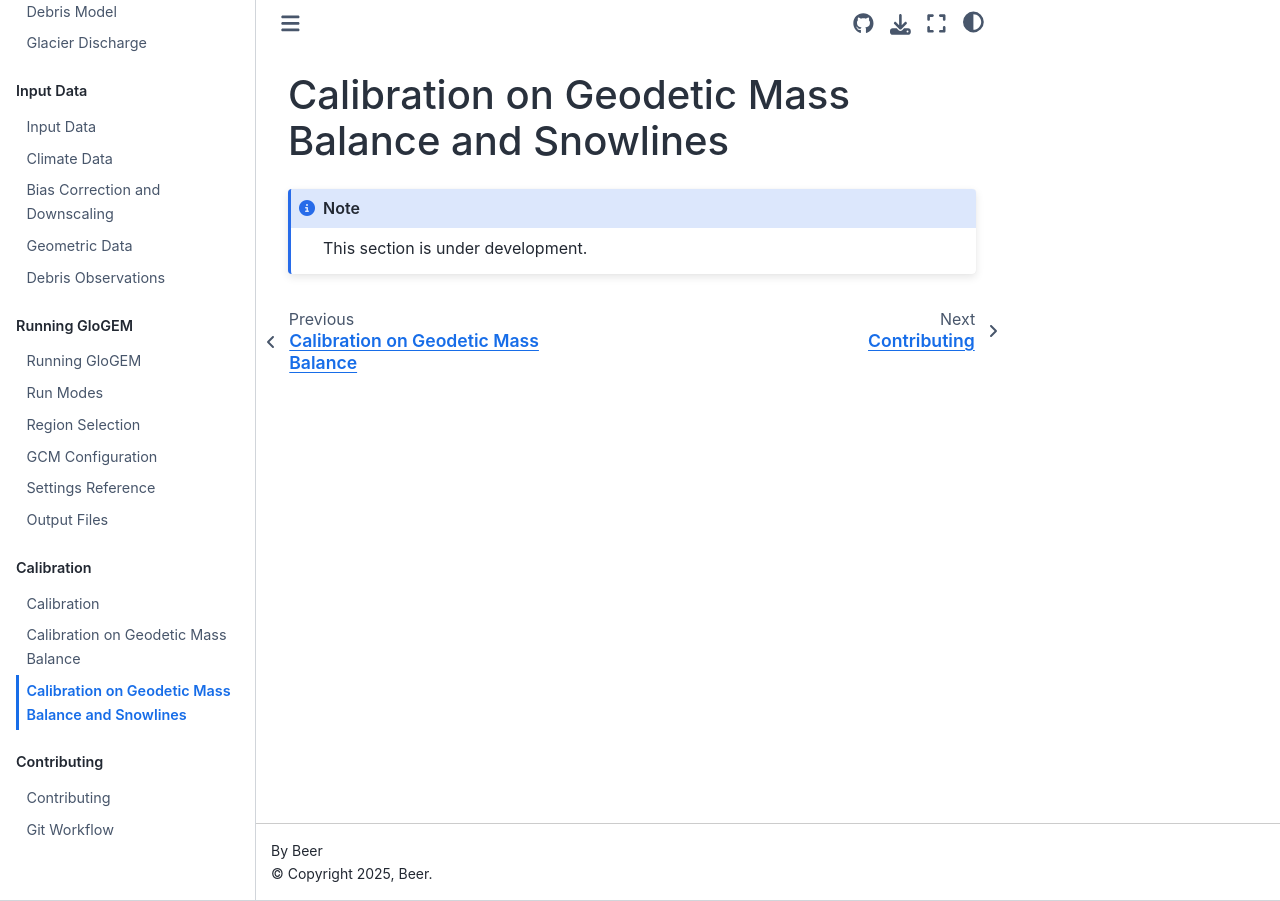
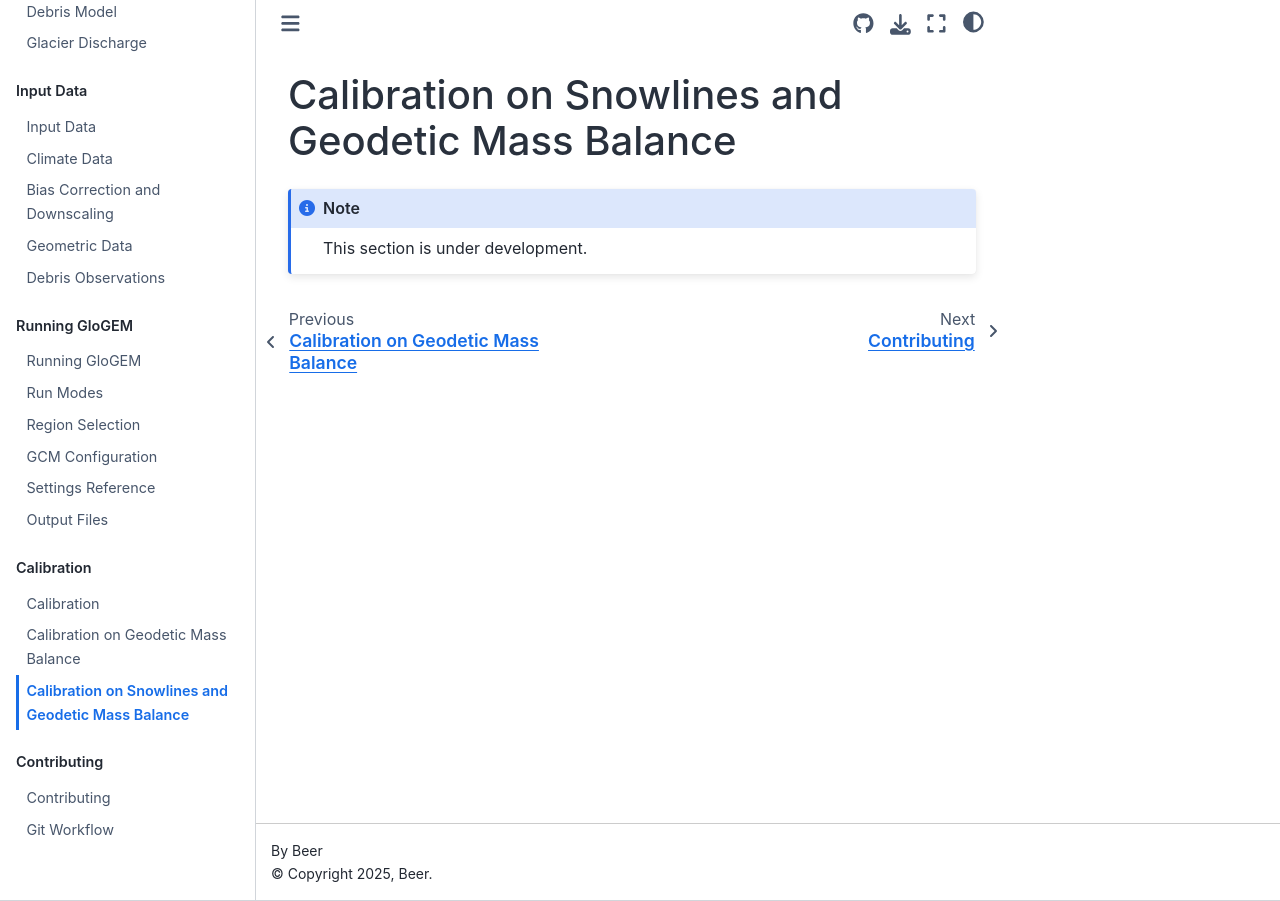
Before and after one commit to eth-vaw-glaciology/GloGEM-doc-temp, a Sphinx documentation site: the page built from docs/source/calibration/snowline.md, in a window 1280 px wide. Built offline with Sphinx 7.4.7 and the Sphinx Book theme 1.1.4, drawn with Linux system fonts in a browser that asks for light colours.

Commit message:
updating title

````diff
--- a/docs/source/calibration/snowline.md
+++ b/docs/source/calibration/snowline.md
@@ -1,4 +1,5 @@
-# Calibration on Geodetic Mass Balance and Snowlines
+# Calibration on Snowlines and Geodetic Mass Balance
+
 
 ```{note}
 This section is under development.
````
